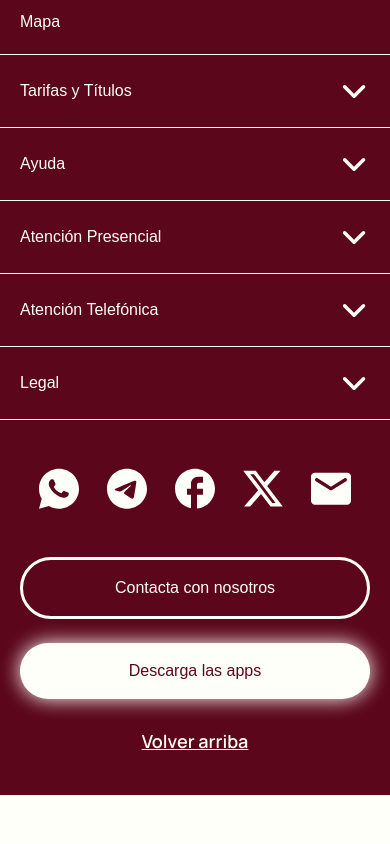
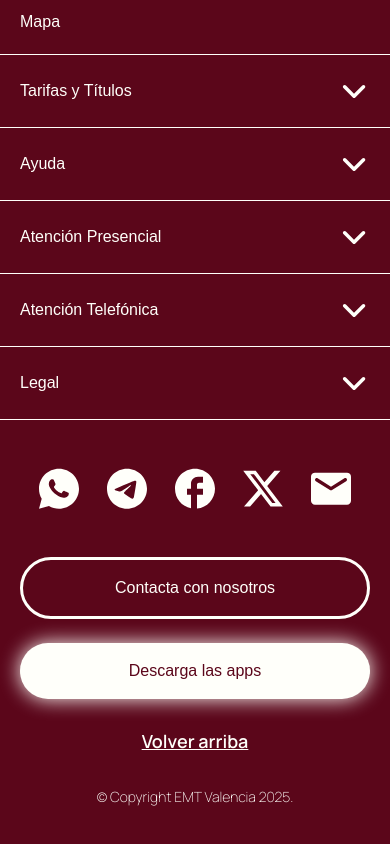
Before and after one commit to petergsme/emt, a React (Vite) app: page /dev in a window 390 px wide. Shown: the part 597-1441 px from the top of the page. Before the commit the page ends 1392 px from the top, so only its background shows below. Built offline with nearby package versions, Linux system fonts and the light colour scheme; a web font is replaced by a local one.

Commit message:
feat: add copyright to FooterMobile

```diff
--- a/src/components/ui/Footer/FooterMobile/FooterMobile.scss
+++ b/src/components/ui/Footer/FooterMobile/FooterMobile.scss
@@ -115,5 +115,13 @@
       text-decoration: underline var(--white-100-main);
       margin-bottom: var(--margin-80);
     }
+
+    .copy {
+      font-weight: 100;
+      font-size: 14px;
+      text-decoration: none;
+      color: var(--white-100-main);
+      margin: 0;
+    }
   }
 }
--- a/src/components/ui/Footer/FooterMobile/FooterMobile.tsx
+++ b/src/components/ui/Footer/FooterMobile/FooterMobile.tsx
@@ -125,6 +125,10 @@ export const FooterMobile = () => {
       <div className="footer__to-top">
         <a href="#">Volver arriba</a>
       </div>
+
+      <div className="footer__to-top">
+        <a className='copy' href="#">© Copyright EMT Valencia 2025.</a>
+      </div>
     </footer>
   );
 };
```
